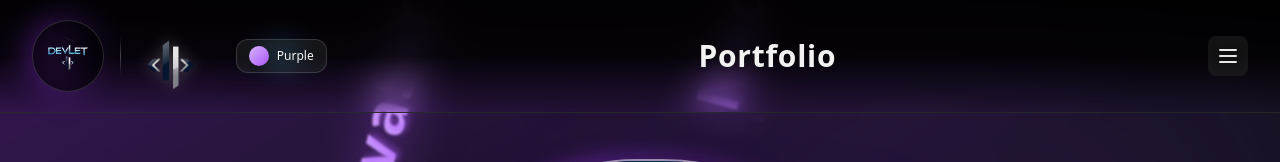
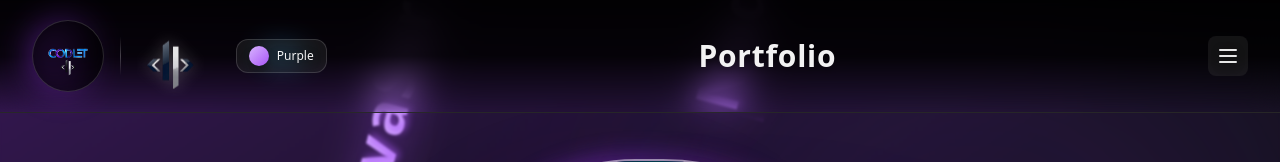
Before and after one commit to nacho995/personal-portfolio, a React (Vite) app in the folder Frontend/: page / in a window 1280 px wide. Shown: the top 162 px of the page. Built offline with nearby package versions, Linux system fonts and the light colour scheme.

Commit message:
update frontend

```diff
--- a/Frontend/index.html
+++ b/Frontend/index.html
@@ -2,7 +2,7 @@
 <html lang="en">
   <head>
     <meta charset="UTF-8" />
-    <link rel="icon" type="image/svg+xml" href="/LogoDevLetSinFondo.png" />
+    <link rel="icon" type="image/svg+xml" href="/CODLETSINFONDO.png" />
     <meta name="viewport" content="width=device-width, initial-scale=1.0" />
     <title>Portfolio || Full Stack Developer</title>
 
--- a/Frontend/src/components/Home/header.jsx
+++ b/Frontend/src/components/Home/header.jsx
@@ -273,7 +273,7 @@
                   <div className="absolute -inset-0.5 bg-gradient-to-r from-purple-600/80 to-blue-500/80 rounded-full opacity-75 group-hover:opacity-100 blur-lg group-hover:blur-xl transition-all duration-500"></div>
                   <div className="relative flex items-center justify-center w-16 h-16 sm:w-[4.5rem] sm:h-[4.5rem] bg-black/60 rounded-full border border-white/15 overflow-hidden group-hover:border-white/30 transition-colors duration-500 backdrop-blur-sm">
                     <img
-                      src="/DevletBrillanteSinFondo.png"
+                      src="/CODLETSINFONDO.png"
                       alt="Dev Logo"
                       className="h-[12vh] sm:h-[14vh] w-auto object-contain"
                     />
```
Also changed, not shown: Frontend/public/CODLETSINFONDO.png (added).
